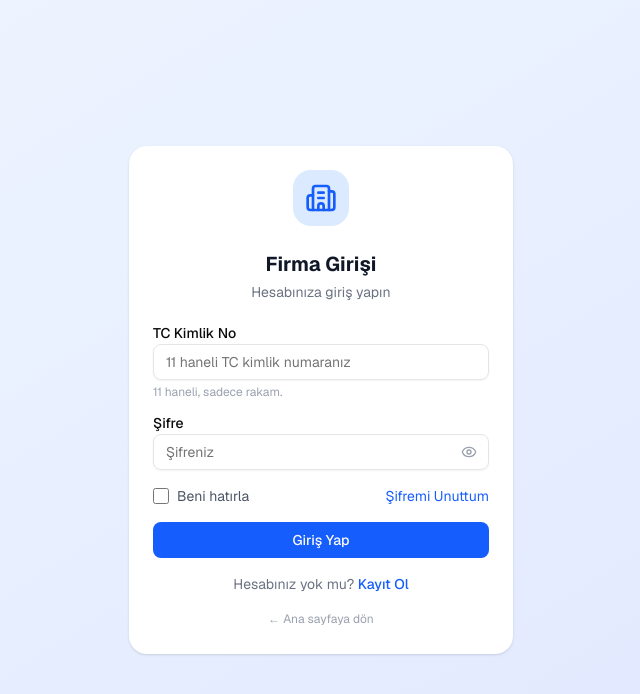
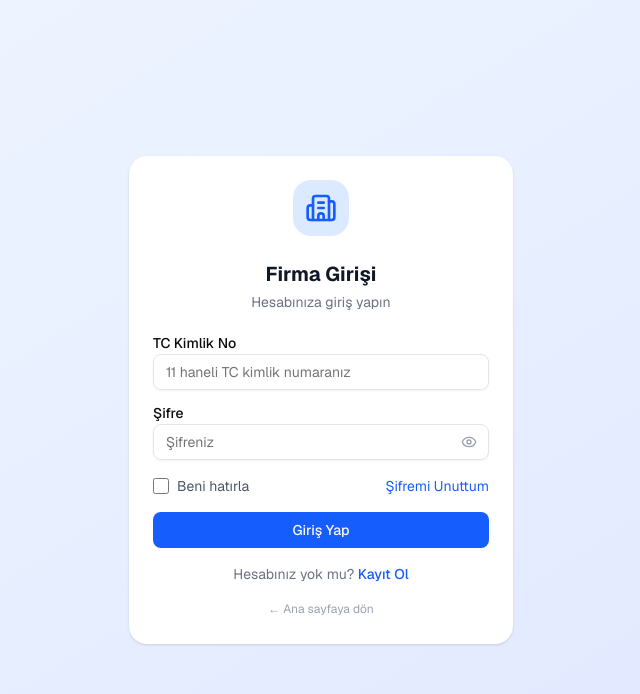
Before and after one commit to ivicdan/ogrenci-servis-app, a Next.js app: page /firma/giris in a window 1280 px wide. Shown: the top 694 px of the page, without its empty margins (319-959 px from the left). Built offline with nearby package versions, Linux system fonts and the light colour scheme.

Commit message:
style: giris sayfalarindan TC kimlik hint yazilarini kaldir

```diff
--- a/app/firma/giris/page.tsx
+++ b/app/firma/giris/page.tsx
@@ -72,7 +72,6 @@
               required
               className="mt-1"
             />
-            <p className="text-xs text-gray-400 mt-1">11 haneli, sadece rakam.</p>
           </div>
           <div>
             <Label htmlFor="password">Şifre</Label>
--- a/app/veli/giris/page.tsx
+++ b/app/veli/giris/page.tsx
@@ -70,7 +70,6 @@
               required
               className="mt-1"
             />
-            <p className="text-xs text-gray-400 mt-1">11 haneli, sadece rakam.</p>
           </div>
           <div>
             <Label htmlFor="password">Şifre</Label>
```
